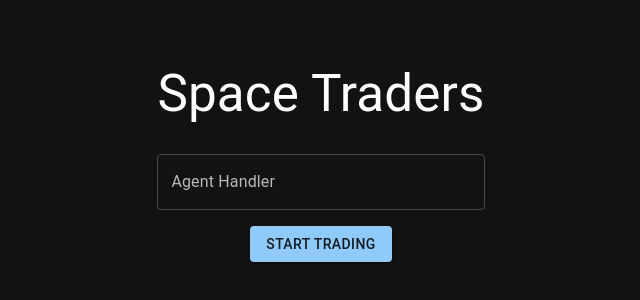
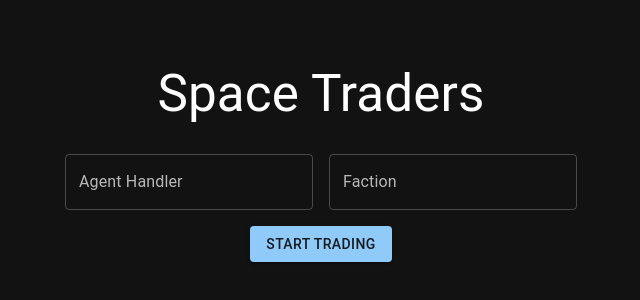
Before and after one commit to Kryanu/space-traders-react, a React (Vite) app: page / in a window 1280 px wide. Shown: the part 236-536 px from the top of the page, without its empty margins (319-959 px from the left). Built offline with nearby package versions, Linux system fonts and the light colour scheme; what pocketbase would draw is missing.

Commit message:
Added Faction choosing to register

```diff
--- a/src/components/organisms/Start/start.jsx
+++ b/src/components/organisms/Start/start.jsx
@@ -4,23 +4,32 @@ import { registerHandle } from './logic';
 import '../../../App.css';
 
 export default function Start() {
-  const { handle, changeHandle } = userDataStore();
+  const { handle, faction, changeHandle, changeFaction } = userDataStore();
   const { gameState, updateGame } = gameDataStore();
-
   return (
     <>
       <h1 className='mb-8'>Space Traders</h1>
       <div className='flex flex-col space-y-4'>
+        <div className='flex space-x-4'>
           <TextField
             variant='outlined'
             label='Agent Handler'
             onChange={(e) => {
               changeHandle(e.target.value);
             }}
-        ></TextField>
+          />
+          <TextField
+            variant='outlined'
+            label='Faction'
+            onChange={(e) => {
+              changeFaction(e.target.value);
+            }}
+          />
+        </div>
+
         <Button
           onClick={async () =>
-            updateGame(await registerHandle(handle, 'COSMIC'))
+            updateGame(await registerHandle(handle, faction))
           }
           variant='contained'
           sx={{
--- a/src/stores/userData.js
+++ b/src/stores/userData.js
@@ -2,5 +2,7 @@ import { create } from 'zustand';
 
 export const userDataStore = create((set) => ({
   handle: undefined,
+  faction: undefined,
   changeHandle: (newHandle) => set(() => ({ handle: newHandle })),
+  changeFaction: (newFaction) => set(() => ({ faction: newFaction }))
 }));
```
Lines whose indentation alone changed are shown as unchanged.
